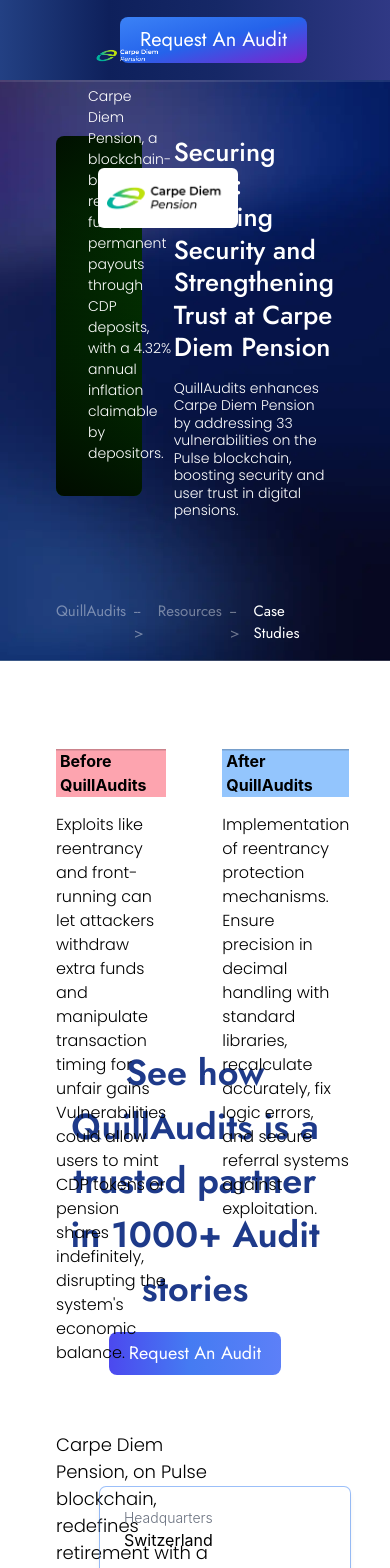
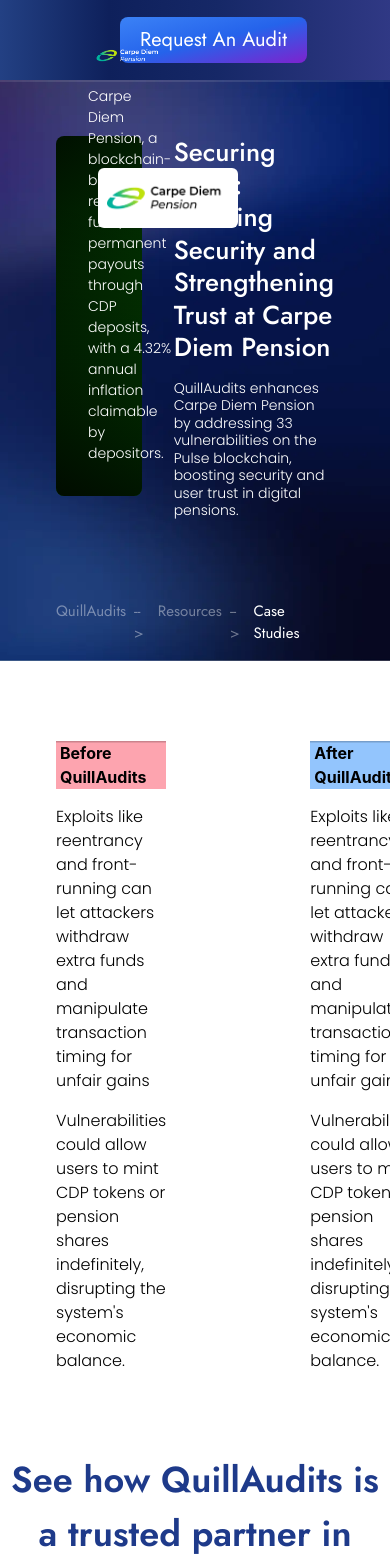
Before and after one commit to shoryadixit/nextjsassessment, a Next.js app: page / in a window 390 px wide. Shown: the top 1568 px of the page. Built offline with nearby package versions, Linux system fonts and the light colour scheme.

Commit message:
Fix Tablet View Newsletter section and Card

```diff
--- a/src/pages/index.js
+++ b/src/pages/index.js
@@ -8,6 +8,7 @@ import { GoDotFill, GoDot } from 'react-icons/go';
 import { BiSolidQuoteLeft, BiSolidQuoteRight } from 'react-icons/bi';
 import Star from '/public/assets/star.svg';
 import NewsLetterPicture from '/public/assets/NewLetterPicture.webp';
+import CardImage from '/public/assets/CardImage.webp';
 
 export default function Home() {
   return (
@@ -16,53 +17,50 @@ export default function Home() {
       {/* Content Seciton */}
       <div className='z-[1] flex-col flex w-full items-center justify-center'>
         {/* Before After Section */}
-        <div className='flex gap-14 relative lg:gap-4 justify-between h-[385px] w-full lg:max-w-[900px] px-14 lg:px-0 py-14'>
+        <div className='flex gap-4 relative lg:gap-4 items-center justify-between w-full lg:max-w-[900px] px-14 lg:px-0 py-20'>
           {/* Before */}
-          <div className='flex flex-col w-full gap-4 pt-8 h-full'>
+          <div className='flex flex-col gap-4'>
             <h4
               className='px-1 text-[20p] font-[700] bg-rose-300 ring-1'
               style={{ boxShadow: 'rgb(0, 0, 0, 0.2) 0px 1.5px 0px 0px inset' }}
             >
               Before QuillAudits
             </h4>
-            <div className='flex justify-between flex-col h-full'>
-              <p className='font-poppins text-[16px] font-[300]'>
-                Exploits like reentrancy and front-running can let attackers
-                withdraw extra funds and manipulate transaction timing for
-                unfair gains
-              </p>
-              <p className='font-poppins text-[16px] font-[300]'>
-                {`Vulnerabilities could allow users to mint CDP tokens or pension
+            <p className='font-poppins text-[16px] font-[300]'>
+              Exploits like reentrancy and front-running can let attackers
+              withdraw extra funds and manipulate transaction timing for unfair
+              gains
+            </p>
+            <p className='font-poppins text-[16px] font-[300]'>
+              {`Vulnerabilities could allow users to mint CDP tokens or pension
               shares indefinitely, disrupting the system's economic balance.`}
-              </p>
-            </div>
+            </p>
           </div>
 
-          <div className='w-[3px] hidden lg:flex rounded-sm p-auto mx-20 bg-black bg-opacity-10 h-[290px]' />
+          <div className='w-[3px] rounded-sm p-auto mx-14 bg-black bg-opacity-10 h-[270px]' />
 
           {/* After */}
-          <div className='flex flex-col w-full gap-4 pt-8 h-full'>
+          <div className='flex flex-col gap-4'>
             <h4
               className='px-1 text-[20p] font-[700] bg-blue-300 ring-1'
               style={{ boxShadow: 'rgb(0, 0, 0, 0.2) 0px 1.5px 0px 0px inset' }}
             >
               After QuillAudits
             </h4>
-            <div className='flex justify-between flex-col h-full'>
-              <p className='font-poppins text-[16px] font-[300]'>
-                Implementation of reentrancy protection mechanisms.
-              </p>
-              <p className='font-poppins text-[16px] font-[300]'>
-                Ensure precision in decimal handling with standard libraries,
-                recalculate accurately, fix logic errors, and secure referral
-                systems against exploitation.
-              </p>
-            </div>
+            <p className='font-poppins text-[16px] font-[300]'>
+              Exploits like reentrancy and front-running can let attackers
+              withdraw extra funds and manipulate transaction timing for unfair
+              gains
+            </p>
+            <p className='font-poppins text-[16px] font-[300]'>
+              {`Vulnerabilities could allow users to mint CDP tokens or pension
+              shares indefinitely, disrupting the system's economic balance.`}
+            </p>
           </div>
         </div>
 
         {/* Request Button */}
-        <div className='flex flex-col items-center text-center justify-center px-14 lg:px-0 lg:max-w-[800px] w-full gap-4'>
+        <div className='flex flex-col items-center text-center justify-center max-w-[800px] w-full gap-4'>
           <h2 className='text-blue-900 font-jost text-[36px] font-[600]'>
             See how QuillAudits is a trusted partner in 1000+ Audit stories
           </h2>
@@ -74,14 +72,14 @@ export default function Home() {
                 'linear-gradient(90.3deg, #4D3DEE -10.68%, #457BF2 47.02%, #5E80F8 103.52%)',
             }}
           >
-            <button className='font-jost font-[400] text-[18px] lg:text-[20px] text-white'>
+            <button className='font-jost font-[400] text-[20px] text-white'>
               Request An Audit
             </button>
           </div>
         </div>
 
-        <div className='lg:max-w-[1250px] py-14 px-14 lg:px-20 z-[1] items-start gap-6 relative flex flex-col'>
-          <div className='absolute right-10 lg:right-0 top-28 flex flex-col gap-3 shadow-md ring-1 ring-[linear-gradient(180deg, #7184FD 0%, #2D83EE 100%)] rounded-[6px] px-6  w-[250px] lg:w-[340px] py-5'>
+        <div className='max-w-[1250px] py-14 px-20 z-[1] items-start gap-6 relative flex flex-col'>
+          <div className='absolute lg:right-0 lg:top-28 right-10 top-20 flex flex-col gap-3 shadow-md ring-1 ring-[linear-gradient(180deg, #7184FD 0%, #2D83EE 100%)] rounded-[6px] px-6 w-[250px] lg:w-[340px] py-5'>
             <div>
               <h4 className='text-[14px] font-[300] text-gray-500'>
                 Headquarters
@@ -93,7 +91,6 @@ export default function Home() {
               <p className='text-[16px] font[500]'>Pulse Blockchain</p>
             </div>
           </div>
-
           <p className='font-poppins font-[300] text-[18px] w-7/12'>
             Carpe Diem Pension, on Pulse blockchain, redefines retirement with a
             self-managed, inclusive, globally portable fund. Unique for its
@@ -501,7 +498,7 @@ export default function Home() {
             </p>
           </div>
 
-          <div className='flex w-7/12 relative flex-col h-[420px] shadow-md rounded-t-[4.8px] overflow-hidden'>
+          <div className='flex w-7/12 relative flex-col h-[380px] lg:h-[420px] shadow-md rounded-t-[4.8px] overflow-hidden'>
             <BiSolidQuoteLeft
               className='absolute top-0 left-0 z-[1] text-[32px] m-3'
               color='#fff'
@@ -515,13 +512,24 @@ export default function Home() {
                   'linear-gradient(90.3deg, #2B4D93 -10.68%, #0E205B 27.98%, #162867 55.94%, #323A87 103.52%)',
               }}
             >
-              <div className='font-jost pl-16 pb-6 text-white'>
-                <p className='font-[500] text-[28px]'>Sally Radley</p>
-                <p className='text-[19px] font-[300]'>WebGFi - CEO</p>
+              <div className='font-jost pl-10 lg:pl-16 pb-6 text-white'>
+                <p className='font-[500] text-[24px] lg:text-[28px]'>
+                  Sally Radley
+                </p>
+                <p className='text-[16px] lg:text-[19px] font-[300]'>
+                  WebGFi - CEO
+                </p>
               </div>
-              <div className='bg-blue-700 w-[180px] h-[180px] rounded-[9.6px] absolute right-20 -bottom-12' />
+              <div className='bg-blue-700 w-[140px] h-[140px] overflow-hidden lg:w-[180px] lg:h-[180px] rounded-[9.6px] absolute right-5 -bottom-8 lg:right-20 lg:-bottom-12'>
+                <Image
+                  src={CardImage}
+                  alt='Card Image'
+                  fill
+                  className='object-cover'
+                />
+              </div>
             </div>
-            <div className='flex gap-2 px-14 py-5'>
+            <div className='flex gap-2 px-10 lg:px-14 py-3 lg:py-5'>
               {[...Array(5)].map((_, index) => (
                 <Image
                   src={Star}
@@ -534,7 +542,7 @@ export default function Home() {
               ))}
             </div>
 
-            <div className='font-jost px-14 py-5 font-[300] text-[16px] w-[85%]'>
+            <div className='font-jost px-10 lg:px-14 py-4 lg:py-5 font-[300] text-[16px] lg:w-[85%]'>
               “It felt like the auditing team was available within a short
               timeframe, which was excellent. The auditing process looked
               thorough, and I really appreciate the fact that you took time to
@@ -551,34 +559,34 @@ export default function Home() {
               'linear-gradient(89.44deg, #EDF2FE -2.02%, rgba(217, 217, 217, 0) 103.68%)',
           }}
         >
-          <div className='max-w-[1250px] px-20 gap-4 flex justify-between items-center'>
-            <div className='flex w-2/3 gap-5 flex-col'>
-              <h2 className='font-sans text-[22px] font-[700] text-blue-500'>
+          <div className='max-w-[1250px] px-20 gap-2 lg:gap-4 flex justify-between items-center'>
+            <div className='flex w-2/3 lg:w-2/3 gap-5 flex-col'>
+              <h2 className='font-sans text-[18px] lg:text-[22px] font-[700] text-blue-500'>
                 NEWSLETTER
               </h2>
-              <p className='font-jost text-[48px] font-[500] text-blue-900'>
+              <p className='font-jost text-[32px] lg:text-[48px] leading-snug lg:leading-normal font-[500] text-blue-900'>
                 Security First News Letter by QuillAudits
               </p>
-              <p className='font-sans font-[300] text-[16px]'>
+              <p className='font-sans font-[300] text-[14px] lg:text-[16px]'>
                 Subscribe for the most Exclusive Weekly security based
                 newsletter and covering all the recent hacks up to date.
               </p>
             </div>
 
-            <div className='flex h-fit py-12 items-center flex-col'>
+            <div className='flex w-5/6 h-fit py-12 items-center flex-col'>
               <Image
                 src={NewsLetterPicture}
                 alt='News Letter Image'
                 className='object-contain'
               />
-              <div className='relative flex items-center w-full px-10 font-jost font-[300]'>
+              <div className='relative flex items-center w-full px-4 lg:px-10 font-jost font-[300]'>
                 <input
                   type='text'
-                  className='w-full h-[60px] px-3 shadow-xl rounded-[6px]'
+                  className='w-full h-[50px] lg:h-[60px] px-3 shadow-xl rounded-[6px]'
                   placeholder='vitalik@ethereum.org'
                 />
-                <div className='absolute right-12 flex bg-gradient-to-br from-blue-500 via-blue-600 px-7 py-2 rounded-[8px] to-purple-700 w-fit whitespace-nowrap'>
-                  <button className='font-jost font-[400] text-[20px] text-white'>
+                <div className='absolute right-6 lg:right-12 flex bg-gradient-to-br from-blue-500 via-blue-600 px-6 lg:px-7 py-2 rounded-[8px] to-purple-700 w-fit whitespace-nowrap'>
+                  <button className='font-jost font-[400] text-[16px] lg:text-[20px] text-white'>
                     Subscribe
                   </button>
                 </div>
```
Also changed, not shown: public/assets/CardImage.webp (added).
